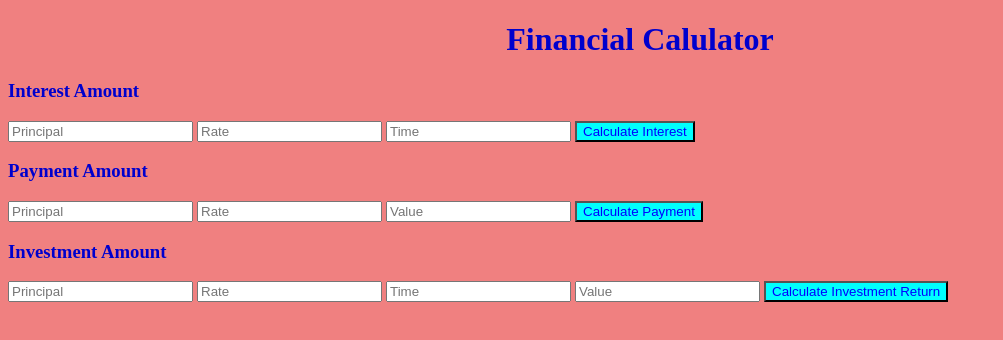
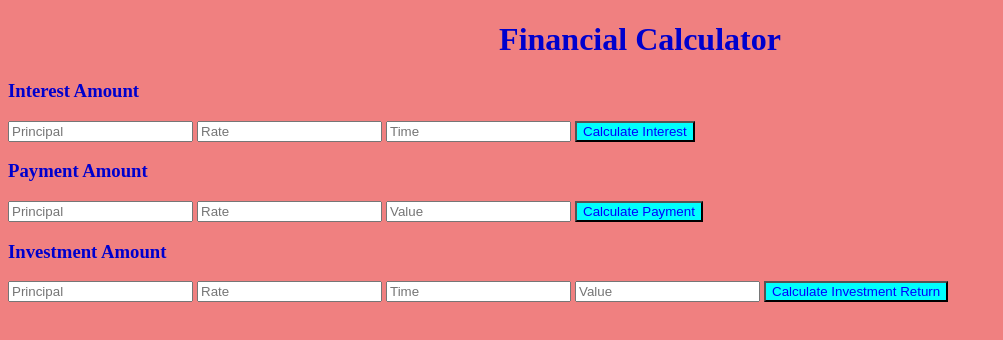
Before and after one commit to MJH03/Coding-Challenge--14, a plain HTML site: page index.html in a window 1280 px wide. Shown: the whole page, without its empty margins (0-1003 px from the left). Drawn offline with Linux system fonts and the light colour scheme.

Commit message:
Fixed Title miss spelled

```diff
--- a/index.html
+++ b/index.html
@@ -9,7 +9,7 @@
 </head>
 <!--Step 6:Validation-->
 <body>
-    <h1>Financial Calulator</h1>
+    <h1>Financial Calculator</h1>
     <div>
         <h3>Interest Amount</h3>
         <input type="number" name="Principal" id="Principal" placeholder="Principal">
```
